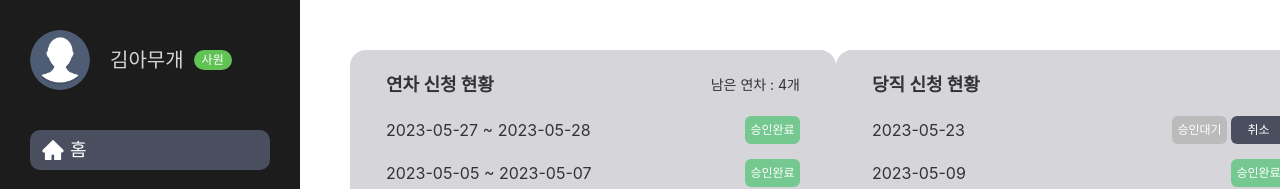
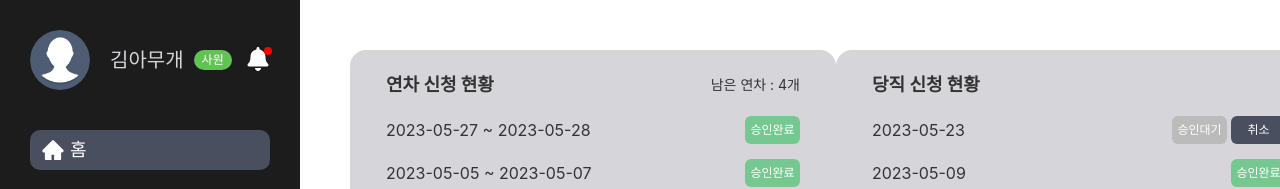
Before and after one commit to MiniTeam-5/MiniProject-FE, a React (Vite) app: page / in a window 1280 px wide. Shown: the top 189 px of the page. Built offline with nearby package versions, Linux system fonts and the light colour scheme; no server answers; a web font is replaced by a local one.

Commit message:
:lipstick: 알람 아이콘 추가
알람이 추가되었을 때의 스타일도 작성

```diff
--- a/package.json
+++ b/package.json
@@ -18,6 +18,7 @@
     "@fullcalendar/react": "^6.1.6",
     "@reduxjs/toolkit": "^1.9.5",
     "axios": "^1.4.0",
+    "event-source-polyfill": "^1.0.31",
     "react": "^18.2.0",
     "react-cookie": "^4.1.1",
     "react-dom": "^18.2.0",
@@ -35,6 +36,7 @@
   },
   "devDependencies": {
     "@types/axios": "^0.14.0",
+    "@types/event-source-polyfill": "^1.0.1",
     "@types/react": "^18.0.28",
     "@types/react-dom": "^18.0.11",
     "@types/react-query": "^1.2.9",
--- a/src/components/common/Navbar/index.tsx
+++ b/src/components/common/Navbar/index.tsx
@@ -4,8 +4,27 @@ import { CgProfile } from 'react-icons/cg';
 import { AiTwotoneCalendar } from 'react-icons/ai';
 import { RiAddBoxLine, RiLogoutBoxRLine } from 'react-icons/ri';
 import { BsPeople } from 'react-icons/bs';
+import { FaBell } from 'react-icons/fa';
 import * as S from './styles';
+import { useEffect } from 'react';
+import { EventSourcePolyfill } from 'event-source-polyfill';
+
 function Navbar() {
+  const sseURL = import.meta.env.VITE_API_URL + 'auth/connect';
+
+  useEffect(() => {
+    const eventSource = new EventSourcePolyfill(sseURL, {
+      withCredentials: true,
+      headers: { Authorization: import.meta.env.VITE_ACCESS_TOKEN }
+    });
+    eventSource.onmessage = (e) => {
+      console.log(e);
+    };
+    return () => {
+      eventSource.close();
+    };
+  });
+
   return (
     <S.Navbar>
       <div>
@@ -19,6 +38,9 @@ function Navbar() {
           <div className='user_tag'>
             <span>사원</span>
           </div>
+          <S.AlarmBtn className='active'>
+            <FaBell />
+          </S.AlarmBtn>
         </S.User>
         <S.NavList>
           <li>
--- a/src/components/common/Navbar/styles.ts
+++ b/src/components/common/Navbar/styles.ts
@@ -16,6 +16,7 @@ export const Navbar = styled.div`
 `;
 
 export const User = styled.div`
+  position: relative;
   display: flex;
   align-items: center;
   font-size: 20px;
@@ -45,6 +46,29 @@ export const User = styled.div`
     &.tag_master {
       background: ${({ theme }) => theme.color.masterTag};
     }
+  }
+`;
+
+export const AlarmBtn = styled.button`
+  position: absolute;
+  right: 0;
+  padding: 0;
+  display: flex;
+  align-items: center;
+  justify-content: center;
+  margin-top: -3px;
+  color: ${({ theme }) => theme.color.buttonText};
+  font-size: 24px;
+  &.active::after {
+    content: '';
+    display: block;
+    position: absolute;
+    top: 0px;
+    right: -2px;
+    width: 8px;
+    height: 8px;
+    border-radius: 50%;
+    background-color: red;
   }
 `;
 
--- a/src/hooks/useGetSchedule.ts
+++ b/src/hooks/useGetSchedule.ts
@@ -29,7 +29,6 @@ function useGetSchedule(nowMonth: string, select?: 'ANNUAL' | 'DUTY') {
     return item.type === 'ANNUAL';
   });
   const dutyList = schedules.filter((item) => {
-    console.log(item);
     // select가 무엇이 되었든간에 내 당직 정보만 보여줘야 함
     if (select || pathname === '/viewSchedule') return item.type === 'DUTY' && item.userId === id;
     return item.type === 'DUTY';
```
Also changed, not shown: 1 other file (tests, documents, lock files or other folders).
